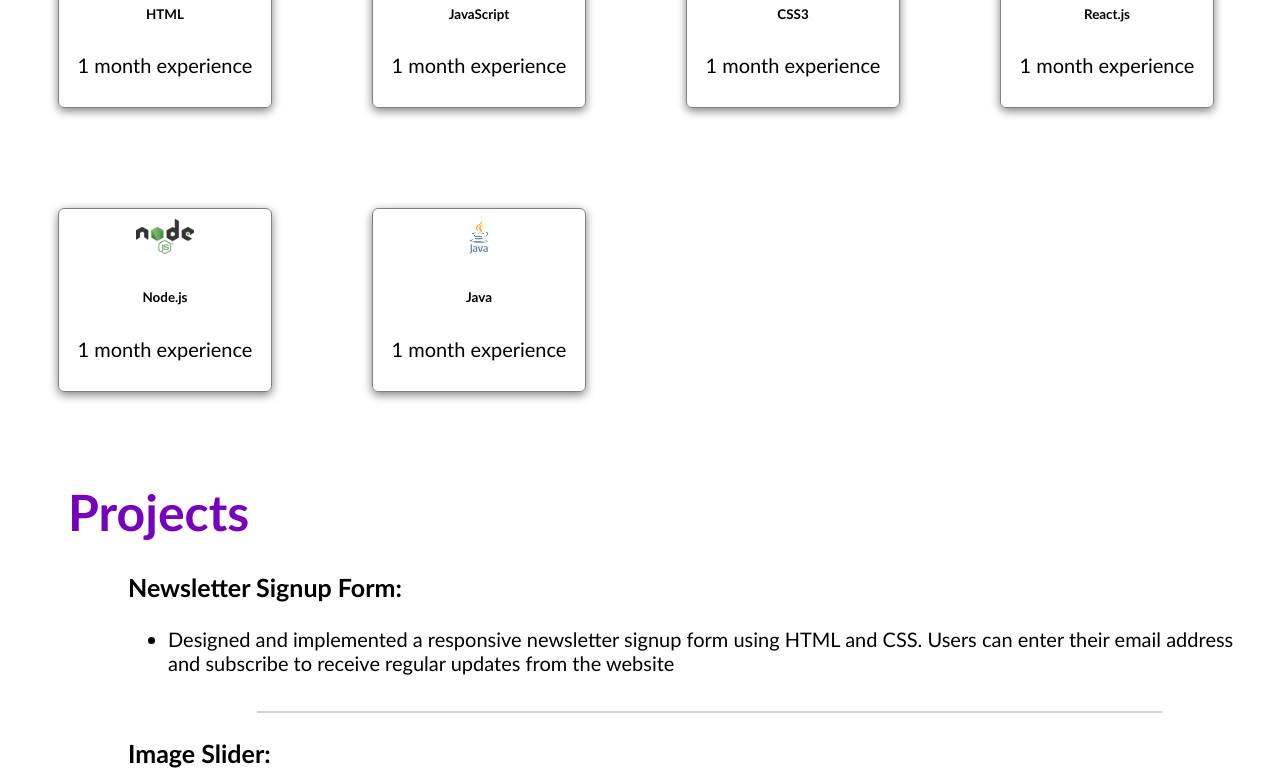
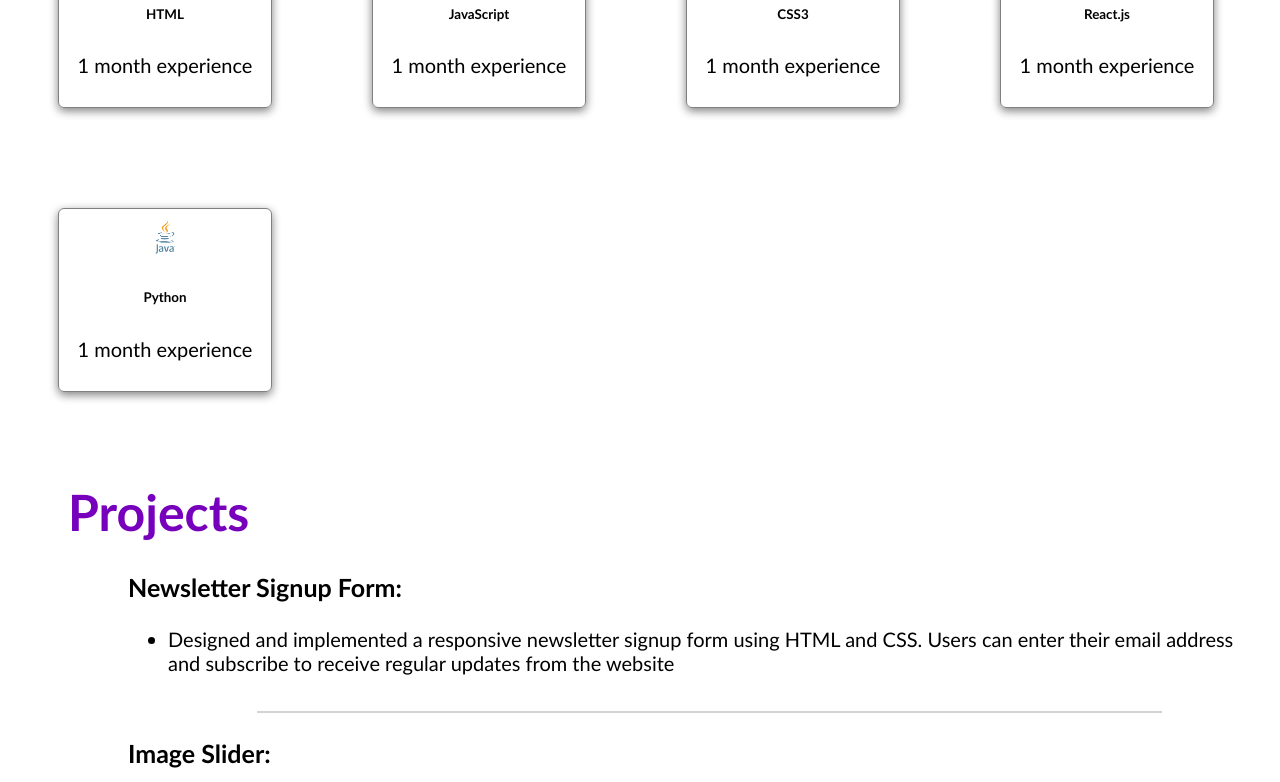
Before and after one commit to murug-anand/cv, a plain HTML site: page index.html in a window 1280 px wide. Shown: the part 788-1570 px from the top of the page. Drawn offline with Linux system fonts and the light colour scheme.

Commit message:
Update index.html

```diff
--- a/index.html
+++ b/index.html
@@ -18,7 +18,7 @@
         <div style="clear:both;"></div>
         <div class="contact_info">
           <img src="html_finalprojimages/phone.png" alt="https://icons8.com/icon/124377/circled-envelope"/>
-          +13456764598
+          8637677069
 
         </div>
         </div>
@@ -79,15 +79,10 @@
           <p>1 month experience</p>
         </div>
 
-        <div class="skill">
-          <img src="html_finalprojimages/node.png">
-          <h6>Node.js</h6>
-          <p>1 month experience</p>
-        </div>
 
         <div class="skill">
           <img src="html_finalprojimages/java.png">
-          <h6>Java</h6>
+          <h6>Python</h6>
           <p>1 month experience</p>
         </div>
 
```
